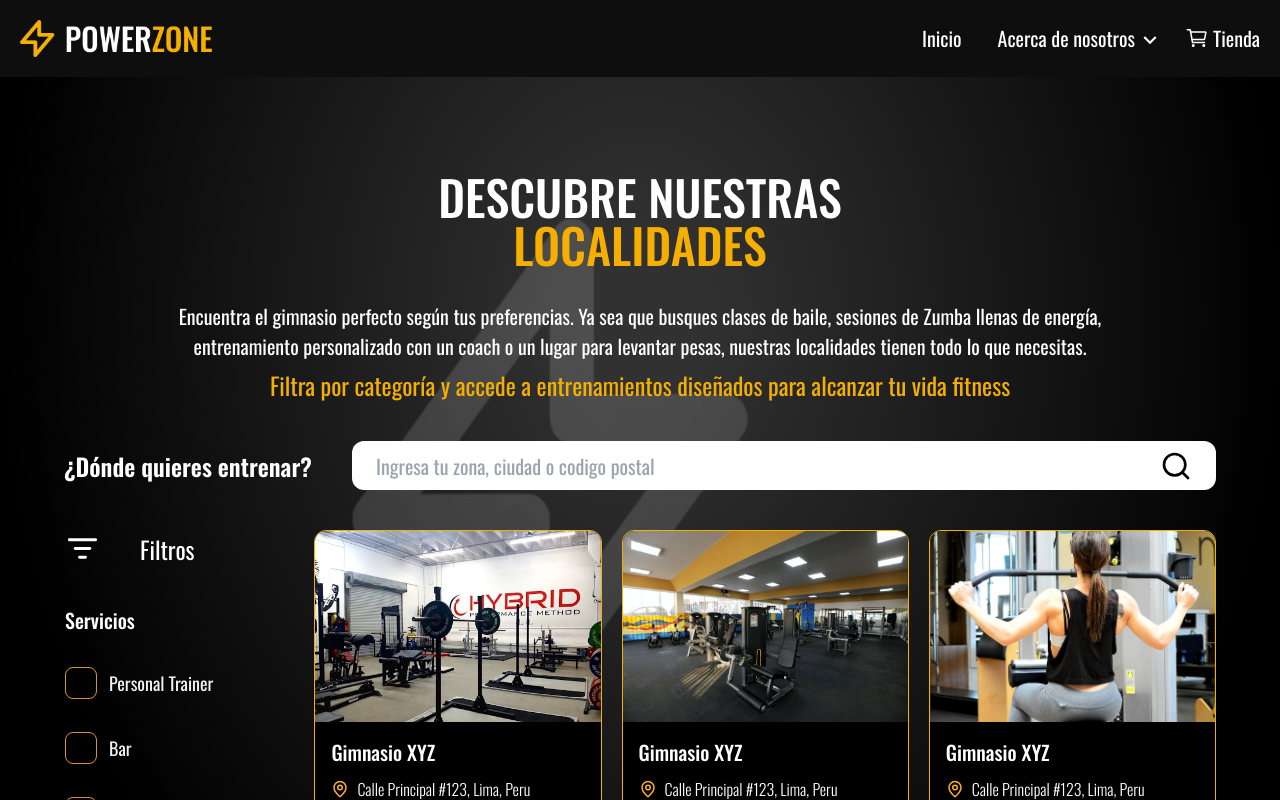
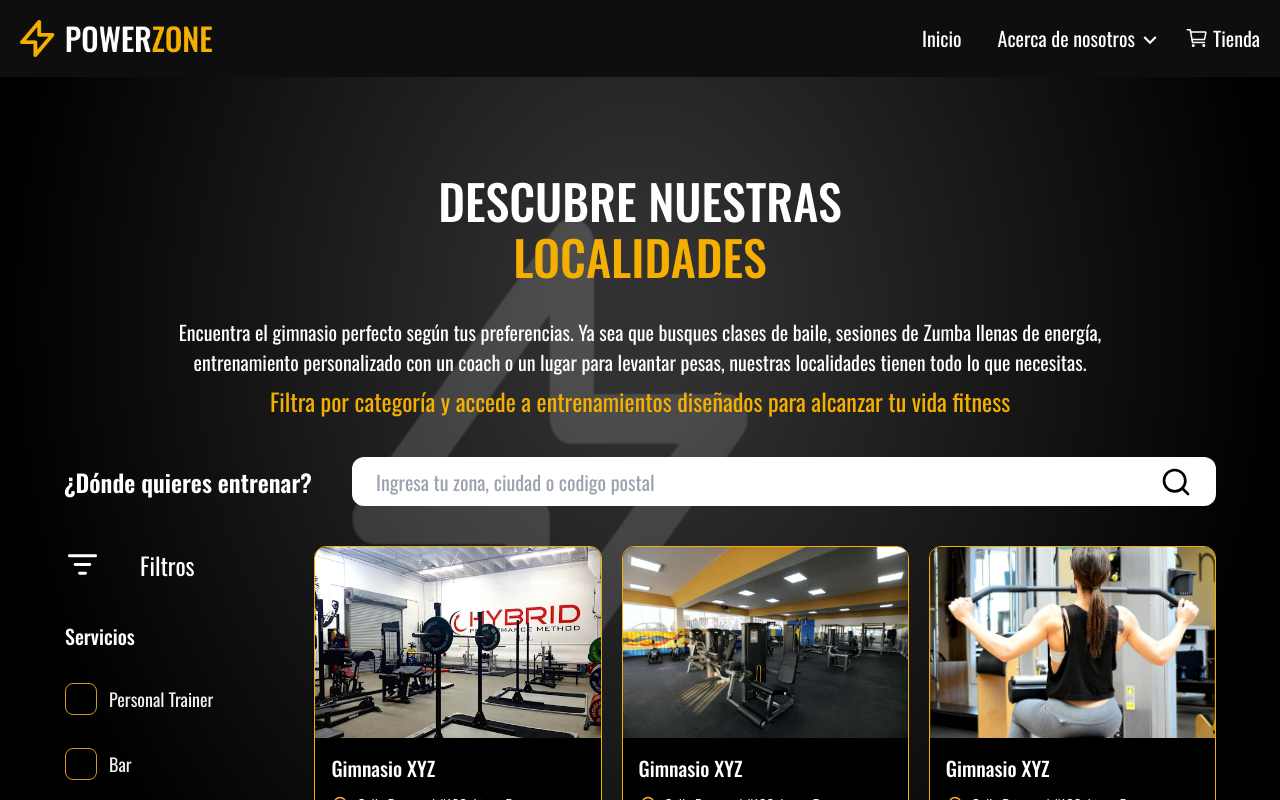
Before and after one commit to juanRCoder/Frontend_gym, a React (Vite) app: page /locales in a window 1280 px wide. Shown: the top 800 px of the page. Built offline with nearby package versions, Linux system fonts and the light colour scheme.

Commit message:
md:leading-[3.5rem]

```diff
--- a/src/pages/locales/components/texts/TitleCustom.jsx
+++ b/src/pages/locales/components/texts/TitleCustom.jsx
@@ -2,7 +2,7 @@ import PropTypes from 'prop-types';
 
 export const TitleCustom = ({ textPrimary, textSecondary }) => {
    return (
-      <h1 className='w-fit mx-auto text-center uppercase font-medium text-3xl md:text-5xl'>
+      <h1 className='w-fit mx-auto text-center uppercase font-medium text-3xl md:text-5xl md:leading-[3.5rem]'>
          <span className={`block`}>{textPrimary}</span>
          <span className={`text-[#f4af00]`}>{textSecondary}</span>
       </h1>
```
